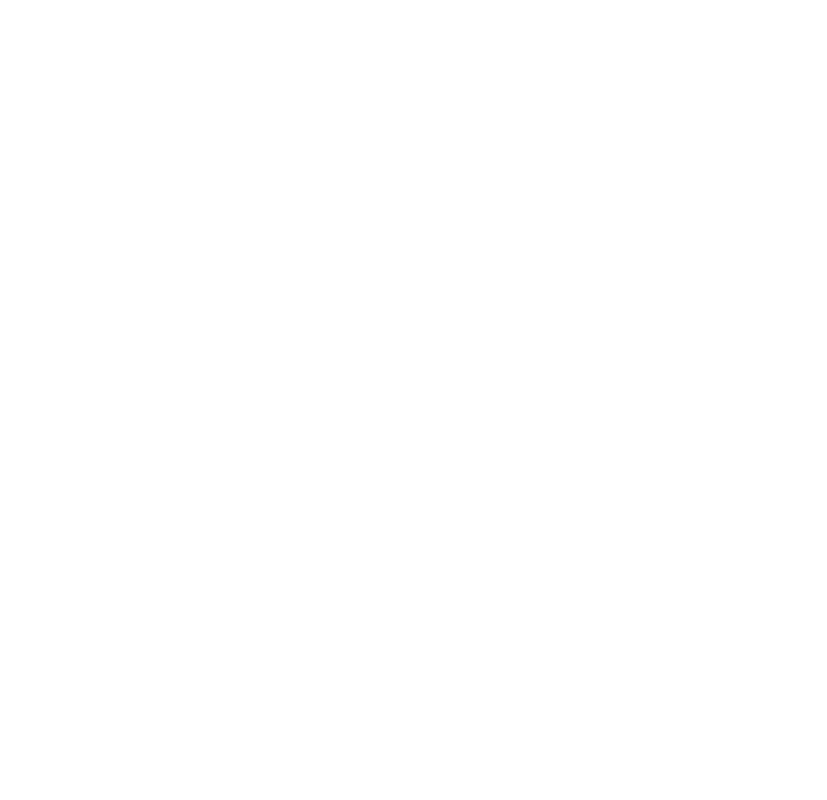
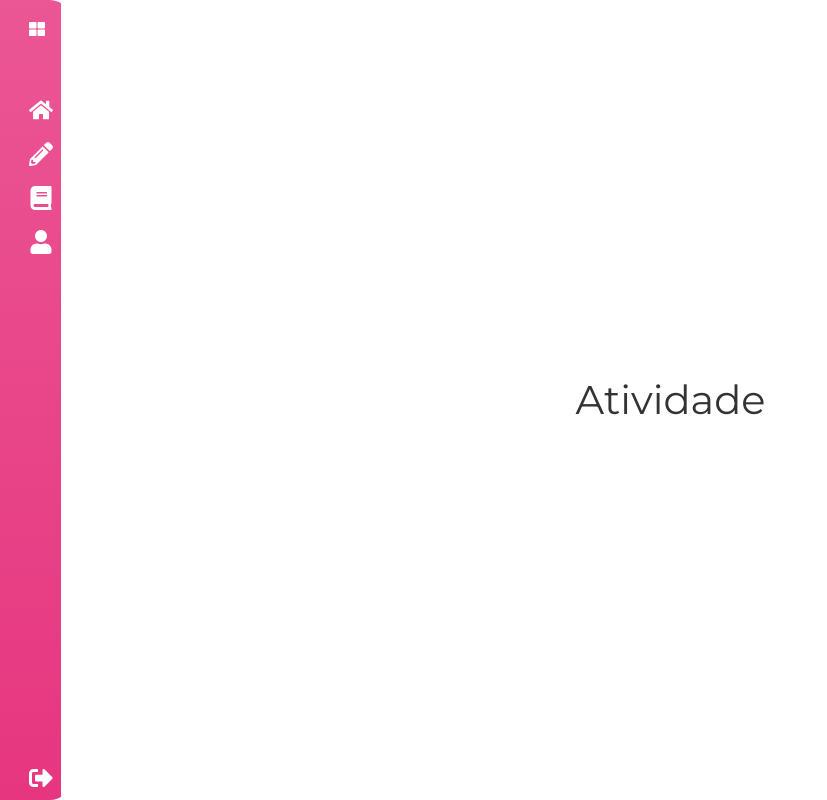
Before and after one commit to Plataforma-FlorEssencia/Plataforma-FlorEssencia, a React (Vite) app: page /Atividade in a window 1280 px wide. Before the commit this address had no page. Shown: the whole page, without its empty margins (0-827 px from the left). Built offline with nearby package versions, Linux system fonts and the light colour scheme.

Commit message:
side bar feita

```diff
--- /dev/null
+++ b/src/Pages/Atividades/Atividade.css
@@ -0,0 +1,11 @@
+.main-atividades{
+    display: flex;
+}
+
+.body-atividade{
+    width: 200vh;
+    /* border: 1px solid; */
+    display: flex;
+    align-items: center;
+    justify-content: center;
+}
--- /dev/null
+++ b/src/Pages/Atividades/Atividade.jsx
@@ -0,0 +1,16 @@
+import React from 'react';
+import SideBar from "../../components/SideBar/SideBar";
+import './Atividade.css'
+
+function Atividade() {
+    return (
+        <div className="main-atividades">
+            <SideBar />
+            <div className="body-atividade">
+                <h1>Atividade</h1>
+            </div>
+        </div>
+    );
+}
+
+export default Atividade;
--- /dev/null
+++ b/src/components/SideBar/SideBar.css
@@ -0,0 +1,128 @@
+@import url('https://fonts.googleapis.com/css2?family=Poppins:wght@400;600&display=swap');
+
+::after,
+::before {
+    box-sizing: border-box;
+    margin: 0;
+    padding: 0;
+}
+
+
+
+.wrapper {
+    display: flex;
+    min-height: 100vh;
+    overflow: hidden;
+    transition: all 0.35s ease-in-out;
+    background-color: #fafbfe;
+}
+
+
+
+#sidebar {
+    width: 80px;
+    min-width: 70px;
+    z-index: 1000;
+    transition: all .25s ease-in-out;
+    background: linear-gradient(to bottom, #EB5694, #e6367f);
+    display: flex;
+    border-radius: 0 20px 20px 0;
+    flex-direction: column;
+}
+
+#sidebar.expand {
+    width: 260px;
+    min-width: 260px;
+}
+
+.toggle-btn {
+    background-color: transparent;
+    cursor: pointer;
+    border: 0;
+    padding: 1rem 1.8rem;
+}
+
+
+
+.sidebar-logo {
+    margin: auto 0;
+}
+
+.sidebar-logo a {
+    color: #FFF;
+    font-size: 1.15rem;
+    font-weight: 600;
+}
+
+#sidebar:not(.expand) .sidebar-logo,
+#sidebar:not(.expand) a.sidebar-link span {
+    display: none;
+}
+
+.sidebar-nav {
+    padding: 2rem 0;
+    flex: 1 1 auto;
+}
+
+a.sidebar-link {
+
+    padding: .625rem 1.625rem;
+    color: #FFF;
+    display: block;
+    font-size: 0.9rem;
+    white-space: nowrap;
+    border-left: 3px solid transparent;
+}
+
+.sidebar-link .icon {
+    font-size: 1.5rem;
+    margin-right: .75rem;
+}
+
+
+
+a.sidebar-link:hover {
+    background-color: #FFF;
+    color: #EB5694;
+    transition: 0.15s ease-in;
+}
+
+.sidebar-item {
+    position: relative;
+
+}
+
+#sidebar:not(.expand) .sidebar-item .sidebar-dropdown {
+    position: absolute;
+    top: 0;
+    left: 70px;
+    background-color: #0e2238;
+    padding: 0;
+    min-width: 15rem;
+    display: none;
+}
+
+#sidebar:not(.expand) .sidebar-item:hover .has-dropdown+.sidebar-dropdown {
+    display: block;
+    max-height: 15em;
+    width: 100%;
+    opacity: 1;
+}
+
+#sidebar.expand .sidebar-link[data-bs-toggle="collapse"]::after {
+    border: solid;
+    border-width: 0 .075rem .075rem 0;
+    content: "";
+    display: inline-block;
+    padding: 2px;
+    position: absolute;
+    right: 1.5rem;
+    top: 1.4rem;
+    transform: rotate(-135deg);
+    transition: all .2s ease-out;
+}
+
+#sidebar.expand .sidebar-link[data-bs-toggle="collapse"].collapsed::after {
+    transform: rotate(45deg);
+    transition: all .2s ease-out;
+}
--- /dev/null
+++ b/src/components/SideBar/SideBar.jsx
@@ -0,0 +1,71 @@
+import React, { useEffect } from 'react';
+import './SideBar.css';
+import { FaUser, FaHome, FaSignOutAlt, FaThLarge, FaPencilAlt, FaBook } from 'react-icons/fa'; // Exemplo de ícones (opcional)
+
+const Sidebar = () => {
+    useEffect(() => {
+        const hamBurger = document.querySelector(".toggle-btn");
+        const sidebar = document.querySelector("#sidebar");
+
+        const handleToggle = () => {
+            sidebar.classList.toggle("expand");
+        };
+
+        hamBurger.addEventListener("click", handleToggle);
+
+        return () => {
+            hamBurger.removeEventListener("click", handleToggle);
+        };
+    }, []);
+
+    return (
+        <div className="wrapper">
+            <aside id="sidebar">
+                <div className="d-flex">
+                    <button className="toggle-btn" type="button">
+                        <FaThLarge style={{ color: "#FFFFFF" }} />
+                    </button>
+                    <div className="sidebar-logo">
+                        <a href="#">FlorEssência</a>
+                    </div>
+                </div>
+                <ul className="sidebar-nav">
+
+                    <li className="sidebar-item">
+                        <a href="#" className="sidebar-link">
+                            <FaHome className="icon" />
+                            <span>Atividade</span>
+                        </a>
+                    </li>
+                    <li className="sidebar-item">
+                        <a href="#" className="sidebar-link">
+                            <FaPencilAlt  className="icon" />
+                            <span>Escrita</span>
+                        </a>
+                    </li>
+                    <li className="sidebar-item">
+                        <a href="#" className="sidebar-link">
+                            <FaBook  className="icon" />
+                            <span>Leitura</span>
+                        </a>
+                    </li>
+                    <li className="sidebar-item">
+                        <a href="#" className="sidebar-link">
+                            <FaUser className="icon" />
+                            <span>Profile</span>
+                        </a>
+                    </li>
+                </ul>
+                <div className="sidebar-footer">
+                    <a href="#" className="sidebar-link">
+                        <FaSignOutAlt className="icon" />
+                        <span>Sair</span>
+                    </a>
+                </div>
+            </aside>
+
+        </div>
+    );
+}
+
+export default Sidebar;
--- a/src/index.css
+++ b/src/index.css
@@ -16,11 +16,11 @@
 	margin: 0;
 	padding: 0;
 	border: 0;
-
 	vertical-align: baseline;
 }
 p, button, input, label ,a{
 	font-family: 'Poppins', sans-serif;
+	text-decoration: none;
 }
 h1 {
 	font-family: 'Montserrat', sans-serif;
--- a/src/main.jsx
+++ b/src/main.jsx
@@ -1,7 +1,7 @@
 import { StrictMode } from 'react'
 import { createRoot } from 'react-dom/client'
 import App from './App.jsx'
-import './App.css'
+import './Index.css'
 
 createRoot(document.getElementById('root')).render(
   <StrictMode>
--- a/src/router.jsx
+++ b/src/router.jsx
@@ -4,6 +4,7 @@
 import Register from './Pages/Register/Register'
 import About from './Pages/AboutUs/About'
 import ContactUs from './Pages/ContactUs/ContactUs'
+import Atividade from './Pages/Atividades/Atividade'
 
 function RouterApp() {
 
@@ -15,6 +16,7 @@
                 <Route path="/Register" element={<Register />}>Register</Route>
                 <Route path="/About" element={<About />}>About</Route>
                 <Route path="/ContactUs" element={<ContactUs />}>ContactUs</Route>
+                <Route path="/Atividade" element={<Atividade />}>Atividade</Route>
             </Routes>
         </Router>
     )
```
Also changed, not shown: src/App.css (deleted).
